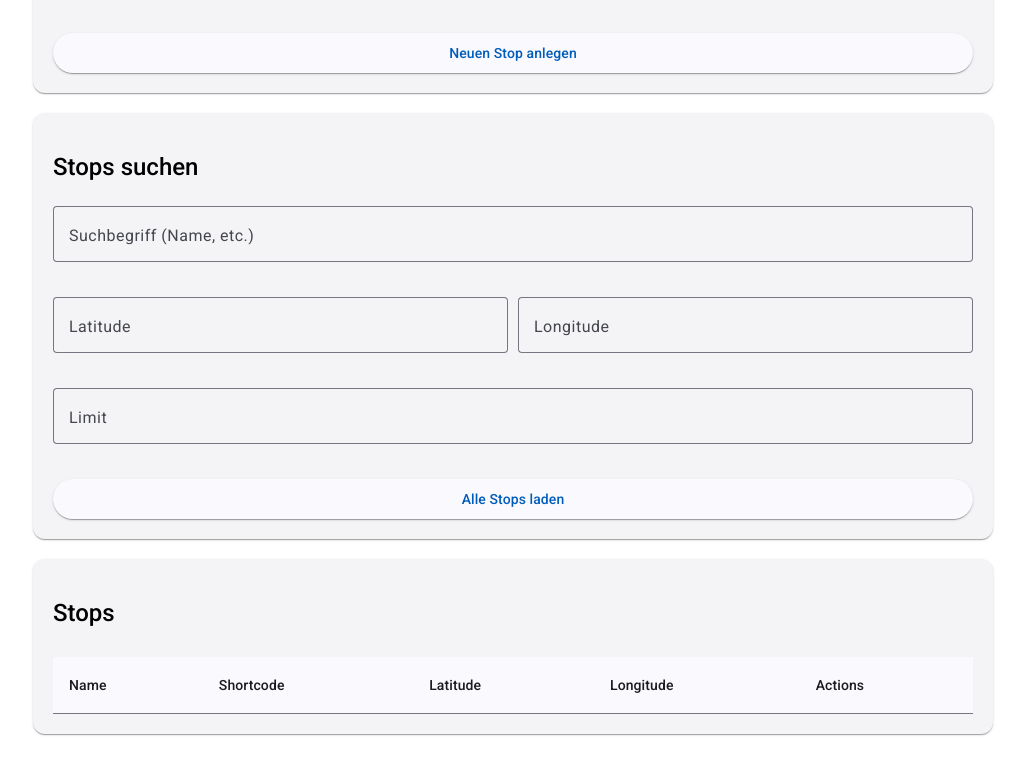
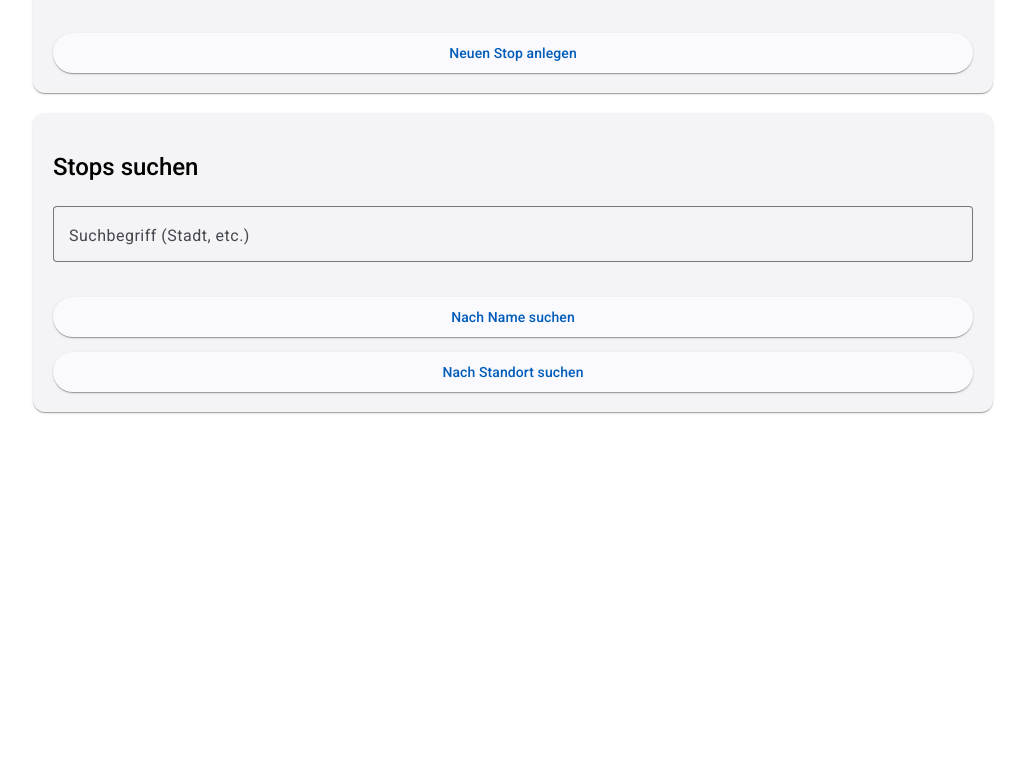
Before and after one commit to maidalisic/nextstop-bb-g2-alisic, an Angular app in the folder nextstop-frontend/: page /stops in a window 1280 px wide. Shown: the part 513-1287 px from the top of the page, without its empty margins (127-1152 px from the left). After the commit the page ends 965 px from the top, so only its background shows below. Built offline with nearby package versions, Linux system fonts and the light colour scheme.

Commit message:
sopts ready

```diff
--- a/nextstop-frontend/src/app/features/stops/stops-list/stops-list.component.html
+++ b/nextstop-frontend/src/app/features/stops/stops-list/stops-list.component.html
@@ -1,4 +1,5 @@
 <div class="container">
+  <!-- Abschnitt: Stops anlegen -->
   <mat-card class="form-card">
     <h2>Neuen Stop anlegen</h2>
     <mat-form-field appearance="outline" class="full-width">
@@ -26,36 +27,22 @@
     <button mat-raised-button color="primary" (click)="addStop()">Neuen Stop anlegen</button>
   </mat-card>
 
+  <!-- Abschnitt: Stops suchen -->
   <mat-card class="form-card">
     <h2>Stops suchen</h2>
     <mat-form-field appearance="outline" class="full-width">
-      <mat-label>Suchbegriff (Name, etc.)</mat-label>
+      <mat-label>Suchbegriff (Stadt, etc.)</mat-label>
       <input matInput [(ngModel)]="searchQuery" name="searchQuery" placeholder="z.B. Hagenberg" />
     </mat-form-field>
 
-    <div class="coordinates">
-      <mat-form-field appearance="outline" class="coordinate-field">
-        <mat-label>Latitude</mat-label>
-        <input matInput type="number" [(ngModel)]="searchLat" name="searchLat" />
-      </mat-form-field>
-
-      <mat-form-field appearance="outline" class="coordinate-field">
-        <mat-label>Longitude</mat-label>
-        <input matInput type="number" [(ngModel)]="searchLong" name="searchLong" />
-      </mat-form-field>
-    </div>
-
-    <mat-form-field appearance="outline" class="full-width">
-      <mat-label>Limit</mat-label>
-      <input matInput type="number" [(ngModel)]="searchLimit" name="searchLimit" placeholder="z.B. 10" />
-    </mat-form-field>
-
-    <button mat-raised-button color="primary" (click)="searchStops()">Alle Stops laden</button>
+    <button mat-raised-button color="primary" (click)="searchByName()">Nach Name suchen</button>
+    <button mat-raised-button color="accent" (click)="searchByLocation()">Nach Standort suchen</button>
   </mat-card>
 
-  <mat-card class="table-card">
+  <!-- Abschnitt: Stops anzeigen -->
+  <mat-card class="table-card" *ngIf="stops.length > 0">
     <h2>Stops</h2>
-    <table mat-table [dataSource]="stops" class="mat-elevation-z1">
+    <table mat-table [dataSource]="dataSource" class="mat-elevation-z1">
       <ng-container matColumnDef="name">
         <th mat-header-cell *matHeaderCellDef>Name</th>
         <td mat-cell *matCellDef="let stop">{{ stop.name }}</td>
@@ -85,8 +72,21 @@
         </td>
       </ng-container>
 
-      <tr mat-header-row *matHeaderRowDef="['name', 'shortcode', 'latitude', 'longitude', 'actions']"></tr>
-      <tr mat-row *matRowDef="let row; columns: ['name', 'shortcode', 'latitude', 'longitude', 'actions']"></tr>
+      <tr mat-header-row *matHeaderRowDef="displayedColumns"></tr>
+      <tr mat-row *matRowDef="let row; columns: displayedColumns;"></tr>
     </table>
+
+    <!-- Buttons: Mehr laden / Weniger anzeigen -->
+    <button mat-raised-button color="accent" class="full-width" *ngIf="isLocationSearch && !isAllStopsLoaded" (click)="loadMoreStops()">
+      Mehr laden
+    </button>
+    <button mat-raised-button color="warn" class="full-width" *ngIf="isLocationSearch && isAllStopsLoaded" (click)="showFewerStops()">
+      Weniger anzeigen
+    </button>
+  </mat-card>
+
+  <!-- Nachricht: Keine Ergebnisse -->
+  <mat-card class="form-card" *ngIf="noStopsFound">
+    <h3>Leider keine Stops gefunden.</h3>
   </mat-card>
 </div>
--- a/nextstop-frontend/src/app/features/stops/stops-list/stops-list.component.ts
+++ b/nextstop-frontend/src/app/features/stops/stops-list/stops-list.component.ts
@@ -1,4 +1,6 @@
 import { Component, OnInit } from '@angular/core';
+import { HttpClient } from '@angular/common/http';
+import { CommonModule } from '@angular/common';
 import { FormsModule, ReactiveFormsModule } from '@angular/forms';
 import { MatTableModule } from '@angular/material/table';
 import { MatCardModule } from '@angular/material/card';
@@ -6,11 +8,13 @@ import { MatButtonModule } from '@angular/material/button';
 import { MatFormFieldModule } from '@angular/material/form-field';
 import { MatInputModule } from '@angular/material/input';
 import { MatIconModule } from '@angular/material/icon';
+import { MatTableDataSource } from '@angular/material/table';
 
 @Component({
   selector: 'app-stops-list',
   standalone: true,
   imports: [
+    CommonModule,
     FormsModule,
     ReactiveFormsModule,
     MatTableModule,
@@ -24,22 +28,31 @@ import { MatIconModule } from '@angular/material/icon';
   styleUrls: [],
 })
 export class StopsListComponent implements OnInit {
+  // Anlegen von Stops
   newStopName: string = '';
   newStopShortcode: string = '';
   newStopLatitude: number | null = null;
   newStopLongitude: number | null = null;
 
+  // Suche
   searchQuery: string = '';
-  searchLat: number | null = null;
-  searchLong: number | null = null;
-  searchLimit: number | null = null;
+  queryLimit: number = 3; // Standardlimit
+  isLocationSearch: boolean = false; // Standortsuche
+  isAllStopsLoaded: boolean = false; // Zeigt an, ob alle Stops geladen sind
+  lastRequestUrl: string = ''; // Speichert den letzten Request-URL für "Mehr laden"
+  noStopsFound: boolean = false; // Zeigt an, ob keine Ergebnisse gefunden wurden
 
   stops: any[] = [];
+  displayedColumns: string[] = ['name', 'shortcode', 'latitude', 'longitude', 'actions'];
+  dataSource = new MatTableDataSource(this.stops);
 
-  constructor() {}
+  private backendUrl = 'http://localhost:5213/api/STOP';
+
+  constructor(private http: HttpClient) {}
 
   ngOnInit(): void {}
 
+  // Anlegen eines neuen Stops
   addStop() {
     const newStop = {
       name: this.newStopName,
@@ -48,21 +61,91 @@ export class StopsListComponent implements OnInit {
       longitude: this.newStopLongitude,
     };
 
-    this.stops.push(newStop);
+    this.stops.push(newStop); // Lokal hinzufügen
+    this.updateDataSource();
 
-    // Reset form
     this.newStopName = '';
     this.newStopShortcode = '';
     this.newStopLatitude = null;
     this.newStopLongitude = null;
   }
 
-  searchStops() {
-    console.log('Searching stops with query:', this.searchQuery);
-    // Add logic to fetch/search stops here
+  // Standortsuche
+  searchByLocation() {
+    if (!navigator.geolocation) {
+      console.error('Geolocation wird von diesem Browser nicht unterstützt.');
+      return;
+    }
+
+    navigator.geolocation.getCurrentPosition(
+      (position) => {
+        const latitude = position.coords.latitude;
+        const longitude = position.coords.longitude;
+
+        this.isLocationSearch = true;
+        this.isAllStopsLoaded = false; // Zurücksetzen
+        this.noStopsFound = false; // Zurücksetzen
+
+        this.lastRequestUrl = `${this.backendUrl}/search?latitude=${latitude}&longitude=${longitude}`;
+        const limitedUrl = `${this.lastRequestUrl}&queryLimit=${this.queryLimit}`;
+
+        this.fetchStops(limitedUrl);
+      },
+      (error) => {
+        console.error('Fehler beim Abrufen des Standorts:', error);
+      }
+    );
   }
 
+  // Suche nach Namen
+  searchByName() {
+    if (!this.searchQuery) {
+      console.error('Bitte geben Sie einen Suchbegriff ein.');
+      return;
+    }
+
+    this.isLocationSearch = false;
+    this.isAllStopsLoaded = false; // Zurücksetzen
+    this.noStopsFound = false; // Zurücksetzen
+
+    this.lastRequestUrl = `${this.backendUrl}/search?query=${this.searchQuery}`;
+    const limitedUrl = `${this.lastRequestUrl}&queryLimit=${this.queryLimit}`;
+
+    this.fetchStops(limitedUrl);
+  }
+
+  // Mehr Stops laden
+  loadMoreStops() {
+    if (this.isLocationSearch && this.lastRequestUrl) {
+      this.fetchStops(this.lastRequestUrl); // Request ohne Limit ausführen
+      this.isAllStopsLoaded = true; // Alle Stops geladen
+    }
+  }
+
+  // Weniger Stops anzeigen
+  showFewerStops() {
+    if (this.isLocationSearch && this.lastRequestUrl) {
+      const limitedUrl = `${this.lastRequestUrl}&queryLimit=${this.queryLimit}`;
+      this.fetchStops(limitedUrl); // Begrenzten Request ausführen
+      this.isAllStopsLoaded = false; // Zurück zu begrenzter Anzeige
+    }
+  }
+
+  // Stop löschen
   deleteStop(index: number) {
-    this.stops.splice(index, 1);
+    this.stops.splice(index, 1); // Lokal entfernen
+    this.updateDataSource();
+  }
+
+  private fetchStops(url: string) {
+    this.http.get<any[]>(url).subscribe((data) => {
+      this.stops = data;
+      this.updateDataSource();
+      this.noStopsFound = data.length === 0; // Überprüfen, ob keine Ergebnisse gefunden wurden
+    });
+  }
+
+  private updateDataSource() {
+    this.dataSource.data = this.stops; // Aktualisiert die Tabelle
   }
 }
--- a/nextstop-frontend/src/styles.css
+++ b/nextstop-frontend/src/styles.css
@@ -88,3 +88,15 @@ mat-form-field {
     flex-direction: column;
   }
 }
+
+.table-card table {
+    width: 100%;
+    border-spacing: 0;
+    margin-top: 10px;
+  }
+
+  .mat-header-row, .mat-row {
+    display: flex;
+    align-items: center;
+    justify-content: space-between;
+  }
```
